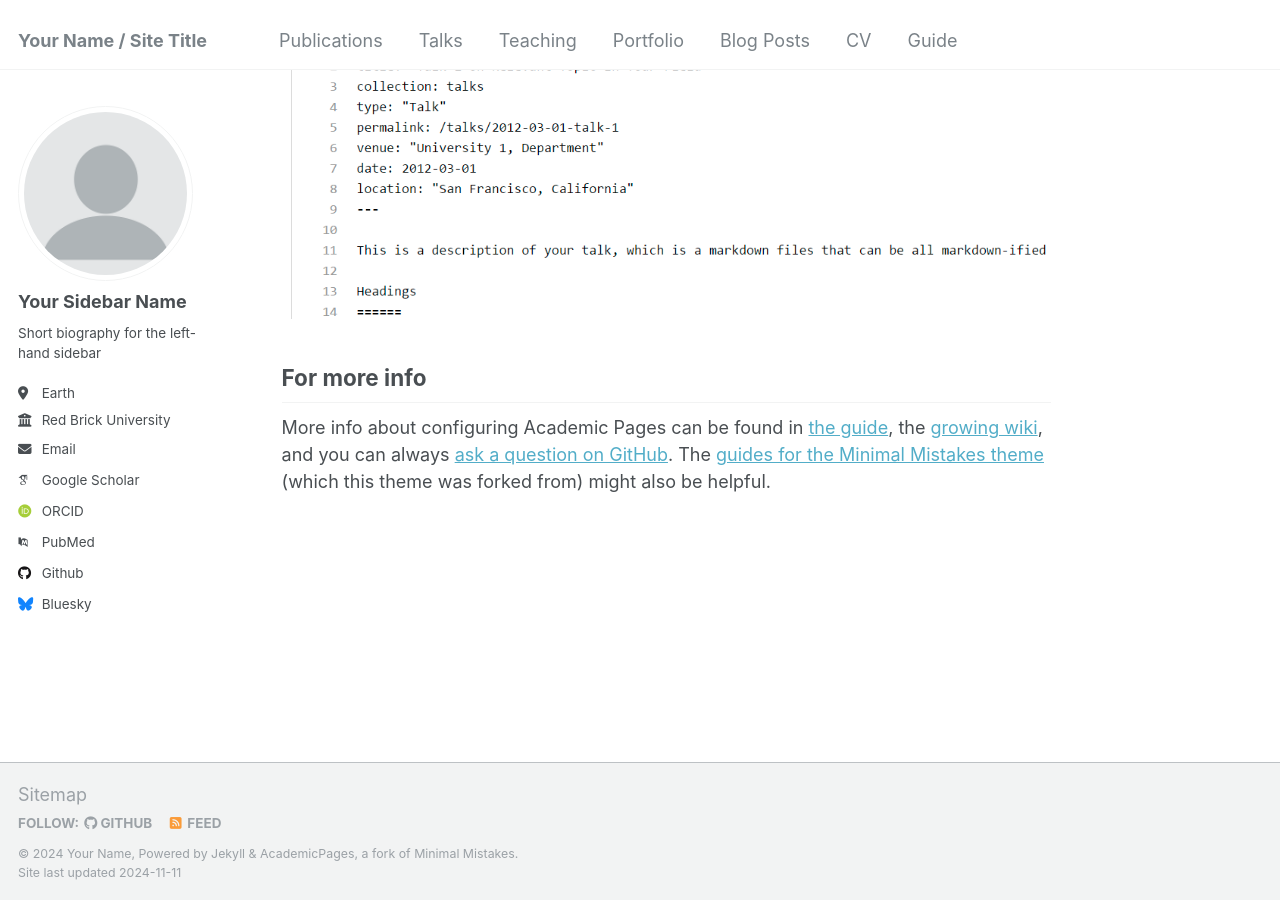
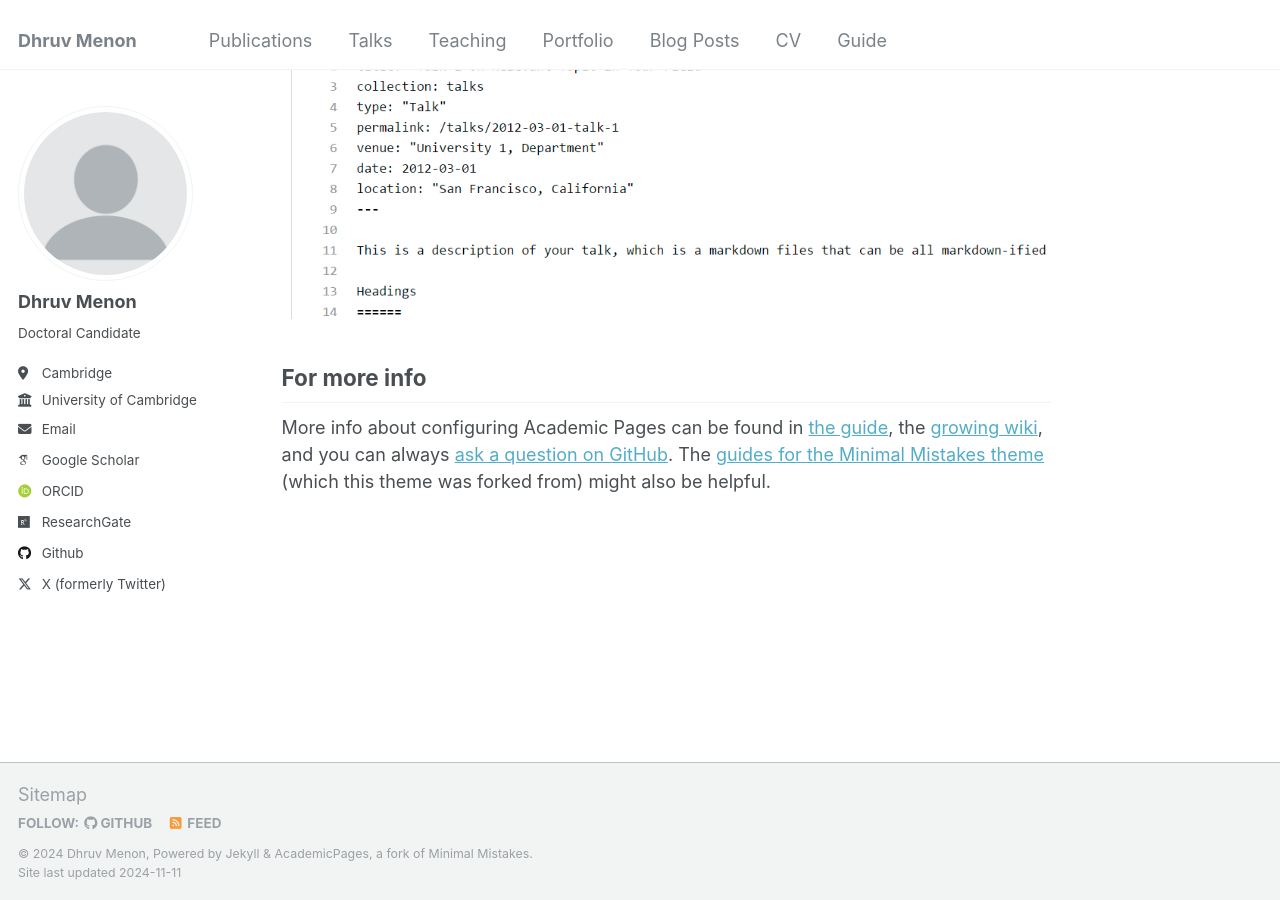
Before and after one commit to dhruv-menon/dhruv-menon.github.io, a Jekyll site: the page built from _pages/about.md, in a window 1280 px wide and 900 px high, scrolled down 2643 px. Built offline with Jekyll 4.4.1, drawn with Linux system fonts in a browser that asks for light colours; some web fonts are replaced.

Commit message:
Update _config.yml

```diff
--- a/_config.yml
+++ b/_config.yml
@@ -8,13 +8,13 @@
 
 # Basic Site Settings
 locale                   : "en-US"
-title                    : "Your Name / Site Title"
+title                    : "Dhruv Menon"
 title_separator          : "-"
-name                     : &name "Your Name"
+name                     : &name "Dhruv Menon"
 description              : &description "personal description"
 url                      : https://academicpages.github.io # the base hostname & protocol for your site e.g. "https://mmistakes.github.io"
 baseurl                  : "" # the subpath of your site, e.g. "/blog"
-repository               : "academicpages/academicpages.github.io"
+repository               : "dhruv-menon/dhruv-menon.github.io"
 
 # Site Author - The following control what appear as part of the author content on the side bar.
 #               If a field is blank the icon and link will not appear, otherwise it will be shown.
@@ -22,34 +22,34 @@ repository               : "academicpages/academicpages.github.io"
 author:
   # Biographic information
   avatar           : "profile.png"
-  name             : "Your Sidebar Name"
+  name             : "Dhruv Menon"
   pronouns         : # example: "she/her"
-  bio              : "Short biography for the left-hand sidebar"
-  location         : "Earth"
-  employer         : "Red Brick University"
+  bio              : "Doctoral Candidate"
+  location         : "Cambridge"
+  employer         : "University of Cambridge"
   uri              : # URL
-  email            : "none@example.org"
+  email            : "dm958@cam.ac.uk"
 
   # Academic websites
   arxiv            : # URL - Update with the correct link to your profile
-  googlescholar    : "https://scholar.google.com/citations?user=PS_CX0AAAAAJ"
+  googlescholar    : "https://scholar.google.com/citations?user=NMOjZLQAAAAJ&hl=en&oi=ao"
   impactstory      : # URL
-  orcid            : "http://orcid.org/yourorcidurl"
+  orcid            : "https://orcid.org/0000-0001-6264-8660"
   semantic         : # URL
-  pubmed           : "https://www.ncbi.nlm.nih.gov/pubmed/?term=john+snow"
-  researchgate     : # URL
+  pubmed           : # URL
+  researchgate     : "https://www.researchgate.net/profile/Dhruv-Menon-4"
   scopus           : # URL
 
   # Repositories and software development
   bitbucket        : # Username - Update with your username on the site
   codepen          : # Username
   dribbble         : # Username
-  github           : "academicpages"
+  github           : "dhruv-menon"
   kaggle           : # Username
   stackoverflow    : # User number or user number and name (i.e., use "1" or "1/jeff-atwood")
 
   # Social media
-  bluesky          : "bsky.app" # Replace this with you Bluesky username
+  bluesky          : # Username
   facebook         : # Username
   flickr           : # Username
   foursquare       : # Username
@@ -66,7 +66,7 @@ author:
   steam            : # Username
   telegram         : # URL
   tumblr           : # Username
-  twitter          : # Username for X / Twitter
+  twitter          : "scienceandvodka"
   vine             : # Username
   weibo            : # Username
   wikipedia        : # Username
```
